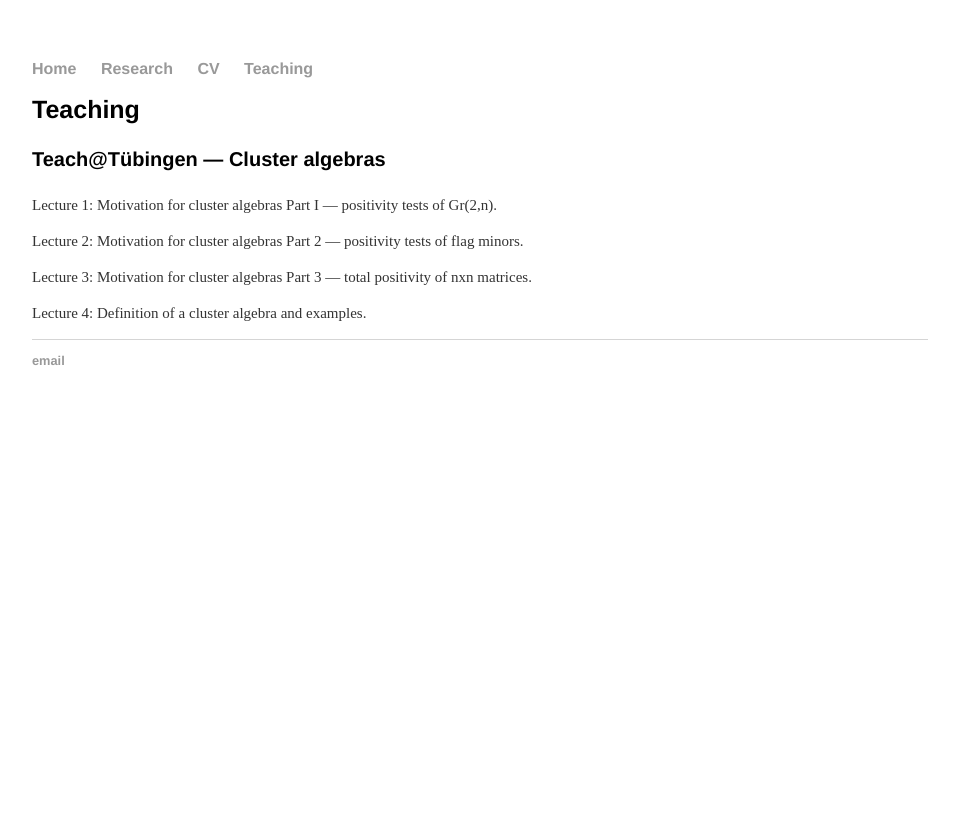
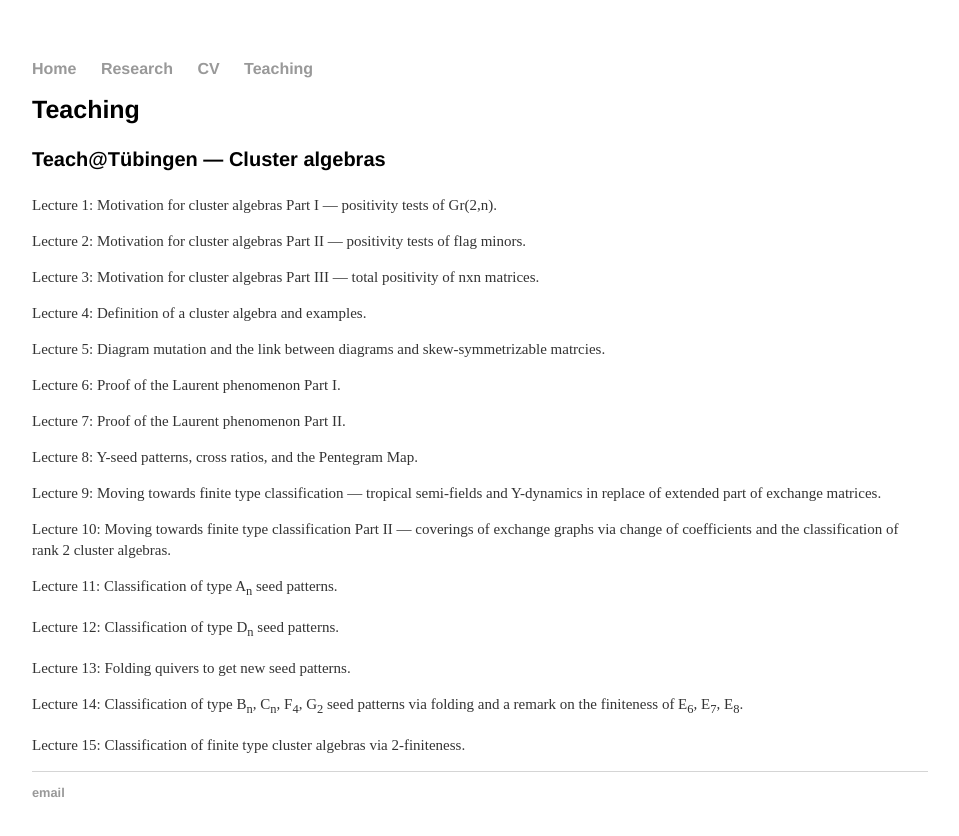
Before and after one commit to jon-m-wilson/jon-m-wilson.github.io, a Jekyll site: the page built from teaching/index.html, in a window 1280 px wide. Shown: the top 836 px of the page, without its empty margins (160-1119 px from the left). Built offline with Jekyll 4.4.1, drawn with Linux system fonts in a browser that asks for light colours.

Commit message:
Update index.html

```diff
--- a/teaching/index.html
+++ b/teaching/index.html
@@ -11,13 +11,50 @@ title: Teaching
 <p style="font-size:15px;">Lecture 1: Motivation for cluster algebras Part I &mdash; positivity tests of Gr(2,n).
 	<a href="http://jon-m-wilson.github.io/cv/JonathanWilsonCV-18.pdf" target="_blank"></a></p>
 
-<p style="font-size:15px;">Lecture 2: Motivation for cluster algebras Part 2 &mdash; positivity tests of flag minors.
+<p style="font-size:15px;">Lecture 2: Motivation for cluster algebras Part II &mdash; positivity tests of flag minors.
 	<a href="http://jon-m-wilson.github.io/cv/JonathanWilsonCV-18.pdf" target="_blank"></a></p>
 
-<p style="font-size:15px;">Lecture 3: Motivation for cluster algebras Part 3 &mdash; total positivity of nxn matrices.
+<p style="font-size:15px;">Lecture 3: Motivation for cluster algebras Part III &mdash; total positivity of nxn matrices.
 	<a href="http://jon-m-wilson.github.io/cv/JonathanWilsonCV-18.pdf" target="_blank"></a></p>
 
 <p style="font-size:15px;">Lecture 4: Definition of a cluster algebra and examples.
 	<a href="http://jon-m-wilson.github.io/cv/JonathanWilsonCV-18.pdf" target="_blank"></a></p>
 
+<p style="font-size:15px;">Lecture 5: Diagram mutation and the link between diagrams and skew-symmetrizable matrcies.
+	<a href="http://jon-m-wilson.github.io/cv/JonathanWilsonCV-18.pdf" target="_blank"></a></p>
+
+<p style="font-size:15px;">Lecture 6: Proof of the Laurent phenomenon Part I.
+	<a href="http://jon-m-wilson.github.io/cv/JonathanWilsonCV-18.pdf" target="_blank"></a></p>
+
+<p style="font-size:15px;">Lecture 7: Proof of the Laurent phenomenon Part II.
+	<a href="http://jon-m-wilson.github.io/cv/JonathanWilsonCV-18.pdf" target="_blank"></a></p>
+
+<p style="font-size:15px;">Lecture 8: Y-seed patterns, cross ratios, and the Pentegram Map.
+	<a href="http://jon-m-wilson.github.io/cv/JonathanWilsonCV-18.pdf" target="_blank"></a></p>
+
+<p style="font-size:15px;">Lecture 9: Moving towards finite type classification &mdash; tropical semi-fields and Y-dynamics in replace of extended part of exchange matrices.
+	<a href="http://jon-m-wilson.github.io/cv/JonathanWilsonCV-18.pdf" target="_blank"></a></p>
+
+<p style="font-size:15px;">Lecture 10: Moving towards finite type classification Part II &mdash; coverings of exchange graphs via change of coefficients and the classification of rank 2 cluster algebras.
+	<a href="http://jon-m-wilson.github.io/cv/JonathanWilsonCV-18.pdf" target="_blank"></a></p>
+
+<p style="font-size:15px;">Lecture 11: Classification of type A<sub>n</sub> seed patterns.
+	<a href="http://jon-m-wilson.github.io/cv/JonathanWilsonCV-18.pdf" target="_blank"></a></p>
+
+<p style="font-size:15px;">Lecture 12: Classification of type D<sub>n</sub> seed patterns.
+	<a href="http://jon-m-wilson.github.io/cv/JonathanWilsonCV-18.pdf" target="_blank"></a></p>
+
+<p style="font-size:15px;">Lecture 13: Folding quivers to get new seed patterns.
+	<a href="http://jon-m-wilson.github.io/cv/JonathanWilsonCV-18.pdf" target="_blank"></a></p>
+
+<p style="font-size:15px;">Lecture 14: Classification of type B<sub>n</sub>, C<sub>n</sub>, F<sub>4</sub>, G<sub>2</sub> seed patterns via folding and a remark on the finiteness of E<sub>6</sub>, E<sub>7</sub>, E<sub>8</sub>.
+	<a href="http://jon-m-wilson.github.io/cv/JonathanWilsonCV-18.pdf" target="_blank"></a></p>
+
+<p style="font-size:15px;">Lecture 15: Classification of finite type cluster algebras via 2-finiteness.
+	<a href="http://jon-m-wilson.github.io/cv/JonathanWilsonCV-18.pdf" target="_blank"></a></p>
+
+
+
+
+
 </body>
```
